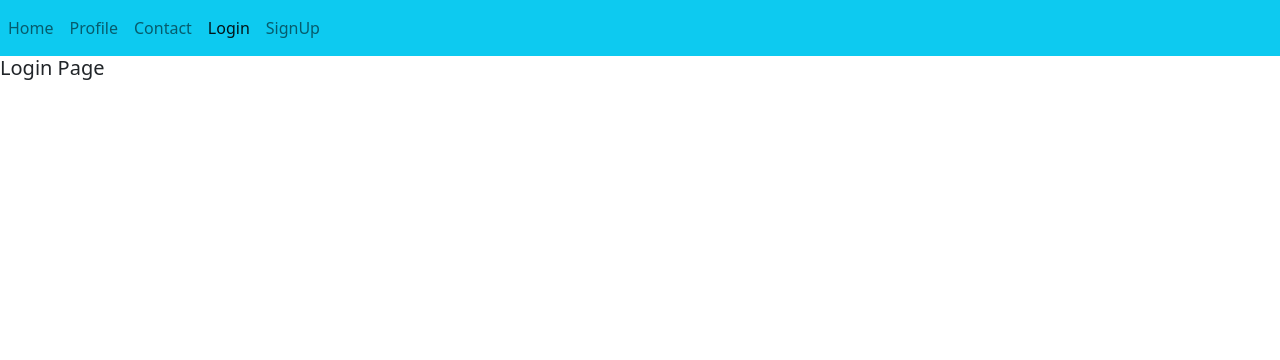
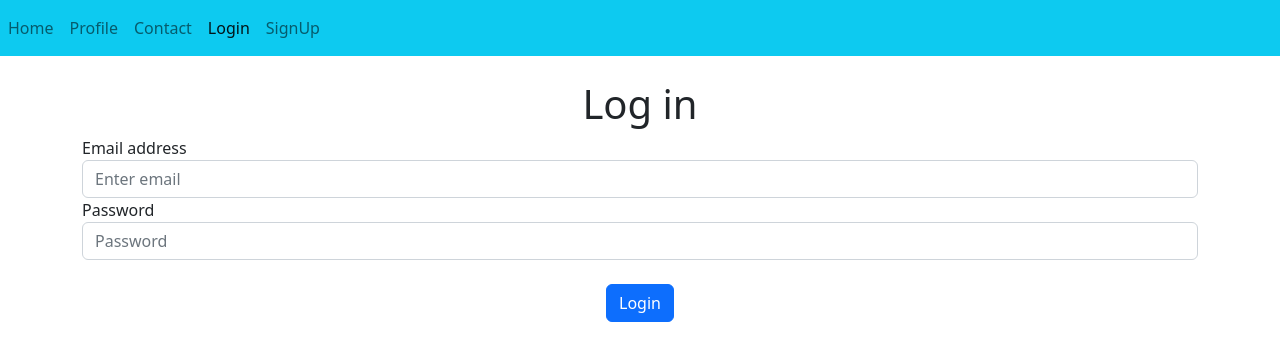
Before and after one commit to Djawad02/WebProject, a React (Create React App) app in the folder project/react-app/: page /login in a window 1280 px wide. Shown: the top 360 px of the page. Built offline with nearby package versions, Linux system fonts and the light colour scheme.

Commit message:
Update Login.js

```diff
--- a/project/react-app/src/components/Login.js
+++ b/project/react-app/src/components/Login.js
@@ -1,12 +1,41 @@
-import React from 'react'
+import React from "react";
 
-const Login = () => {
+function Login() {
   return (
     <div>
+      <h1 className="text-center mt-4">Log in</h1>
 
-      <h5>Login Page</h5>
+      <div className="container">
+        <form>
+          <div class="form-group">
+            <label for="exampleInputEmail1">Email address</label>
+            <input
+              type="email"
+              class="form-control"
+              id="exampleInputEmail1"
+              aria-describedby="emailHelp"
+              placeholder="Enter email"
+            />
+          </div>
+          <div class="form-group">
+            <label for="exampleInputPassword1">Password</label>
+            <input
+              type="password"
+              class="form-control"
+              id="exampleInputPassword1"
+              placeholder="Password"
+            />
+          </div>
+
+          <div className="text-center">
+            <button type="submit" class="btn btn-primary  m-4">
+              Login
+            </button>
+          </div>
+        </form>
+      </div>
     </div>
-  )
+  );
 }
 
-export default Login
+export default Login;
```
